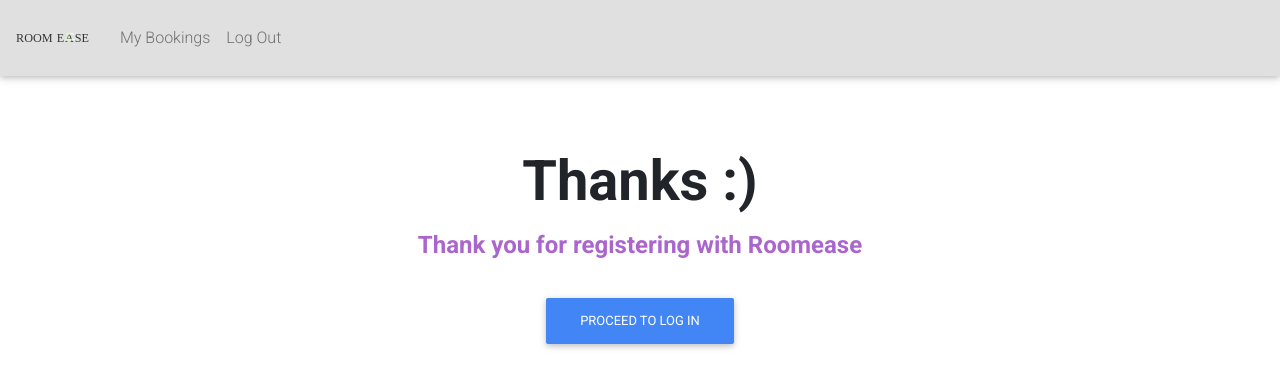
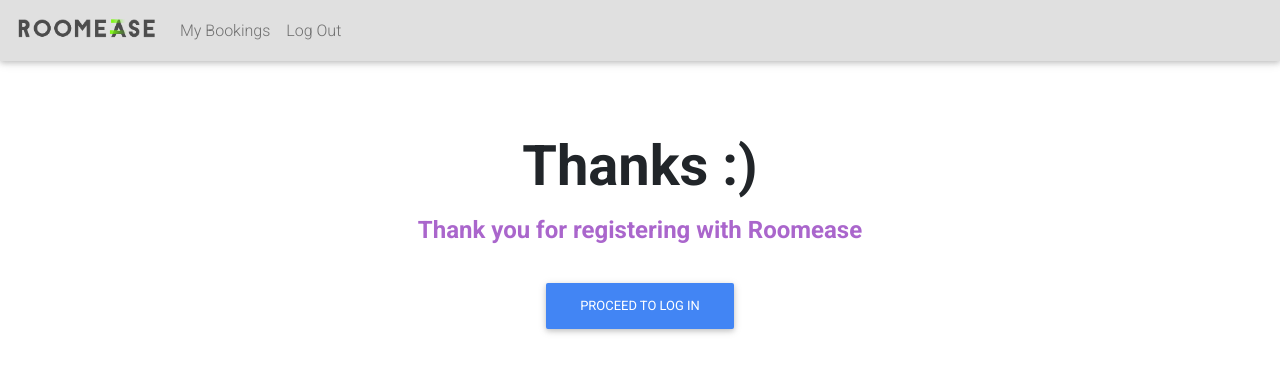
Before and after one commit to bradwindy/OneRoom, a React (Create React App) app in the folder app/: page /thanks in a window 1280 px wide. Shown: the top 388 px of the page. Built offline with nearby package versions, Linux system fonts and the light colour scheme.

Commit message:
Updating the logo.

```diff
--- a/app/src/components/Nav.jsx
+++ b/app/src/components/Nav.jsx
@@ -1,6 +1,7 @@
 import React, {Component} from 'react';
 import {withRouter} from 'react-router-dom';
-import Logo from "../images/logodesign.svg";
+import Logo from "../images/LogoDesign-01-01.png";
+
 
 //import {FontAwesomeIcon} from '@fortawesome/react-fontawesome';
 
@@ -27,7 +28,7 @@
                 <header>
                     <nav className="navbar navbar-expand-lg navbar-light bg-light">
                     <a className="navbar-brand" href="/">
-                        <img src={Logo} width="80" height="50" alt=""/>
+                        <img src={Logo} width="140" height="35" alt=""/>
                         </a>
                         <button
                             className="navbar-toggler"
@@ -63,7 +64,7 @@
                 <header>
                     <nav className="navbar navbar-light bg-light">
                     <a className="navbar-brand" href="/">
-                        <img src={Logo} width="80" height="50" alt=""/>
+                        <img src={Logo} width="140" height="35" alt=""/>
                         </a>
                     </nav>
                 </header>
```
Also changed, not shown: app/src/images/LogoDesign-01-01.png (added).
